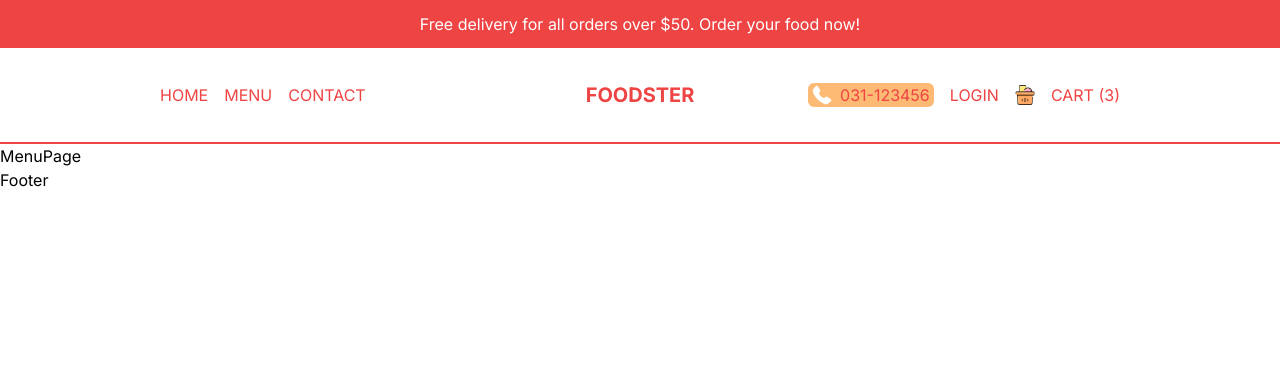
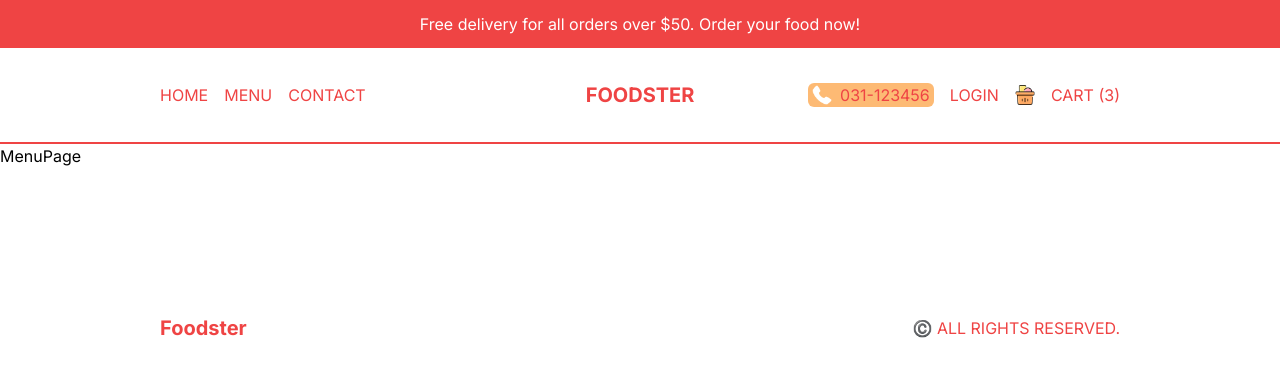
Before and after one commit to lutfimaulana17/food-ordering-apps, a Next.js app: page /menu in a window 1280 px wide. Shown: the top 376 px of the page. Built offline with nearby package versions, Linux system fonts and the light colour scheme.

Commit message:
update footer layout

```diff
--- a/src/components/Footer.tsx
+++ b/src/components/Footer.tsx
@@ -1,8 +1,12 @@
+import Link from 'next/link'
 import React from 'react'
 
 const Footer = () => {
   return (
-    <div>Footer</div>
+    <div className='h-12 md:h-24 p-4 lg:p-20 xl:p-40 text-red-500 flex items-center justify-between'>
+      <Link href="/" className='font-bold text-xl'>Foodster</Link>
+      <p>©️ ALL RIGHTS RESERVED.</p>
+    </div>
   )
 }
 
```
